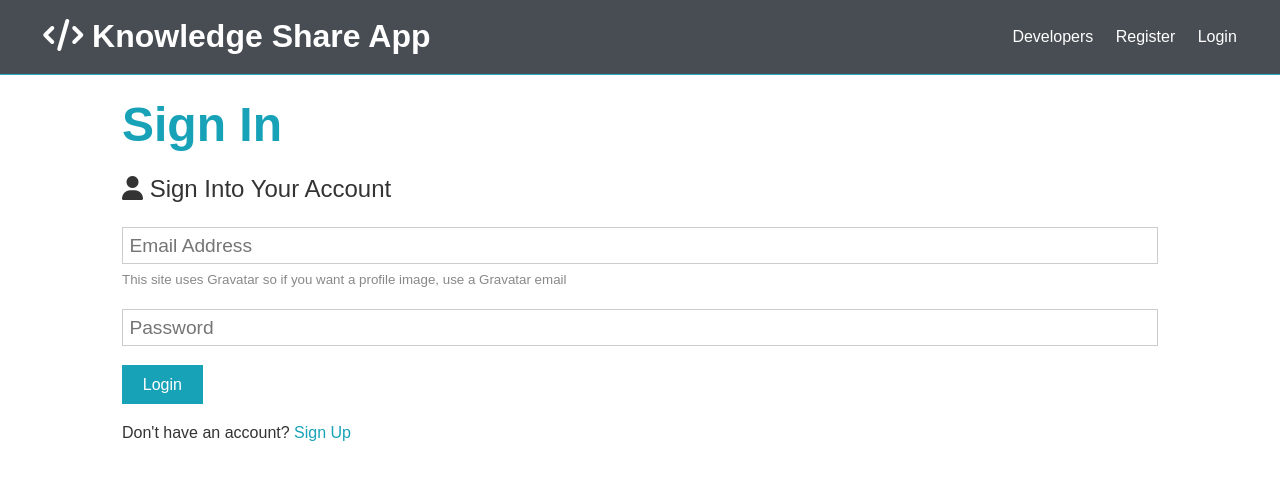
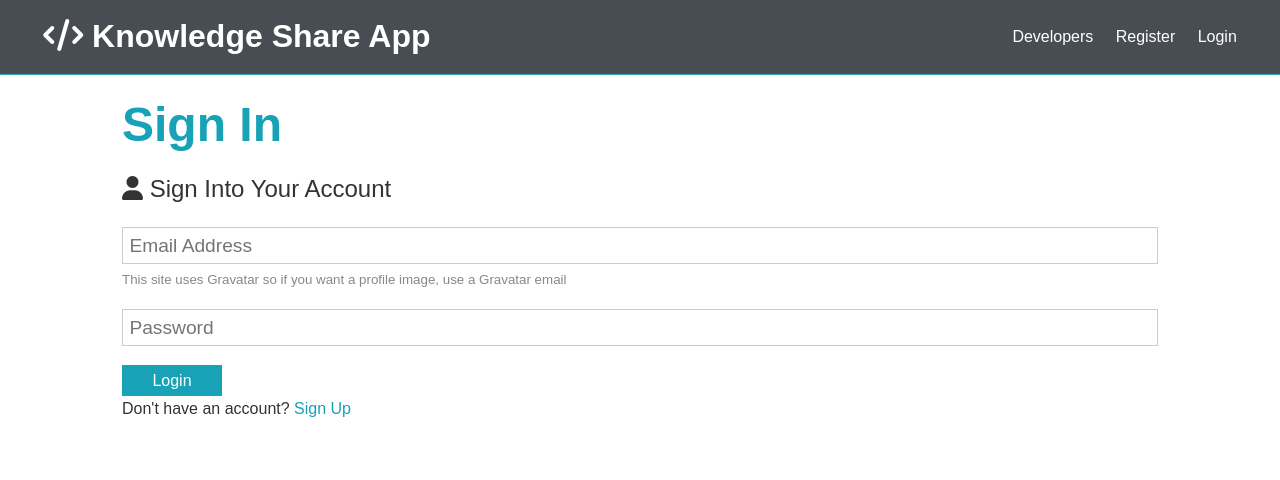
Before and after one commit to MitchfFirstGit/FullStackApp, a React (Create React App) app in the folder client/: page /login in a window 1280 px wide. Shown: the top 480 px of the page. Built offline with nearby package versions, Linux system fonts and the light colour scheme; no server answers.

Commit message:
Fix styles in auth component

```diff
--- a/client/src/App.css
+++ b/client/src/App.css
@@ -218,11 +218,7 @@ img {
   border-radius: 50%;
 }
 
-.line {
-  height: 1px;
-  background: #ccc;
-  margin: 1.5rem 0;
-}
+
 
 /* Forms */
 .form .form-group {
@@ -302,36 +298,6 @@ button {
 
 /* Profile Page */
 
-.profile-about {
-  grid-area: about;
-  text-align: center;
-}
-
-.profile-about .skills {
-  display: flex;
-  align-items: center;
-  justify-content: center;
-  text-align: center;
-}
-
-.profile-github {
-  grid-area: github;
-}
-
-.profile-github .repo {
-  display: flex;
-}
-
-.profile-github .repo > div:first-child {
-  flex: 7;
-  flex-basis: 70%;
-}
-
-.profile-github > div:last-child {
-  flex: 3;
-  flex-basis: 20%;
-}
-
 
 /* Mobile Styles */
 @media (max-width: 700px) {
--- a/client/src/components/Profile/components/ProfileAbout/ProfileAbout.js
+++ b/client/src/components/Profile/components/ProfileAbout/ProfileAbout.js
@@ -1,22 +1,24 @@
 // modules
 import React from 'react';
 import PropTypes from 'prop-types';
+// styles
+import styles from './styles.module.scss';
 
 const ProfileAbout = ({
   profile
 }) => (
-    <div className='profile-about bg-light p-2'>
+    <div className={styles.profileAbout }>
       {profile.bio && (
         <>
-          <h2 className='text-primary'>Bio</h2>
+          <h2 className={styles.title}>Bio</h2>
           <p>{profile.bio}</p>
-          <div className='line' />
+          <div className={styles.horizontalLine} />
         </>
       )}
-      <h2 className='text-primary'>Skill Set</h2>
-      <div className='skills'>
+      <h2 className={styles.title}>Skill Set</h2>
+      <div className={styles.skills}>
         {profile.skills.map((skill, index) => (
-          <div key={index} className='p-1'>
+          <div key={index} className={styles.skill}>
             <i className='fas fa-check' /> {skill}
           </div>
         ))}
--- a/client/src/components/Profile/components/ProfileAbout/styles.module.scss
+++ b/client/src/components/Profile/components/ProfileAbout/styles.module.scss
@@ -0,0 +1,28 @@
+.profileAbout {
+  grid-area: about;
+  text-align: center;
+  background: var(--light-color);
+  color: #333;
+  padding: 2rem;
+
+  .skills {
+    display: flex;
+    align-items: center;
+    justify-content: center;
+    text-align: center;
+  }
+
+  .title {
+    color: var(--primary-color);
+  }
+
+  .horizontalLine {
+    height: 1px;
+    background: #ccc;
+    margin: 1.5rem 0;
+  }
+
+  .skill {
+    padding: 1rem;
+  }
+}
--- a/client/src/components/auth/components/Login/Login.js
+++ b/client/src/components/auth/components/Login/Login.js
@@ -32,12 +32,12 @@ const Login = ({ login, isAuthenticated }) => {
 
   return (
     <>
-      <h1 className='large text-primary'>Sign In</h1>
-      <p className='lead'>
+      <h1 className={styles.header}>Sign In</h1>
+      <p className={styles.title}>
         <i className='fas fa-user' /> Sign Into Your Account
       </p>
       <form className={styles.form} onSubmit={onSubmit}>
-        <div className={styles.formGroup}>
+        <div className={styles.wrapper}>
           <input
             type='email'
             placeholder='Email Address'
@@ -46,12 +46,11 @@ const Login = ({ login, isAuthenticated }) => {
             onChange={onChange}
             required
           />
-          <small className={styles.formText}>
+          <small className={styles.hint}>
             This site uses Gravatar so if you want a profile image, use a
             Gravatar email
           </small>
         </div>
-        <div className={styles.formGroup}>
           <input
             type='password'
             placeholder='Password'
@@ -60,10 +59,9 @@ const Login = ({ login, isAuthenticated }) => {
             onChange={onChange}
             minLength={6}
           />
-        </div>
-        <input type='submit' className='btn btn-primary' value='Login' />
+        <input type='submit' className={styles.submitButton} value='Login' />
       </form>
-      <p className='my-1'>
+      <p className={styles.link}>
         Don't have an account? <Link to='/register'>Sign Up</Link>
       </p>
     </>
--- a/client/src/components/auth/components/Register/Register.js
+++ b/client/src/components/auth/components/Register/Register.js
@@ -42,12 +42,11 @@ const Register = ({ setNotification, register, isAuthenticated }) => {
 
   return (
     <>
-      <h1 className='large text-primary'>Sign Up</h1>
-      <p className='lead'>
+      <h1 className={styles.header}>Sign Up</h1>
+      <p className={styles.title}>
         <i className='fas fa-user' /> Create Your Account
       </p>
       <form className={styles.form} onSubmit={onSubmit}>
-        <div className={styles.formGroup}>
           <input
             type='text'
             placeholder='Name'
@@ -55,8 +54,7 @@ const Register = ({ setNotification, register, isAuthenticated }) => {
             value={name}
             onChange={onChange}
           />
-        </div>
-        <div className={styles.formGroup}>
+        <div className={styles.wrapper}>
           <input
             type='email'
             placeholder='Email Address'
@@ -64,12 +62,11 @@ const Register = ({ setNotification, register, isAuthenticated }) => {
             value={email}
             onChange={onChange}
           />
-          <small className={styles.formText}>
+          <small className={styles.hint}>
             This site uses Gravatar so if you want a profile image, use a
             Gravatar email
           </small>
         </div>
-        <div className={styles.formGroup}>
           <input
             type='password'
             placeholder='Password'
@@ -77,8 +74,6 @@ const Register = ({ setNotification, register, isAuthenticated }) => {
             value={password}
             onChange={onChange}
           />
-        </div>
-        <div className={styles.formGroup}>
           <input
             type='password'
             placeholder='Confirm Password'
@@ -86,10 +81,9 @@ const Register = ({ setNotification, register, isAuthenticated }) => {
             value={confirmPassword}
             onChange={onChange}
           />
-        </div>
-        <input type='submit' className='btn btn-primary' value='Register' />
+        <input type='submit' className={styles.submitButton} value='Register' />
       </form>
-      <p className='my-1'>
+      <p className={styles.link}>
         Already have an account? <Link to='/login'>Sign In</Link>
       </p>
     </>
--- a/client/src/components/auth/components/Register/styles.module.scss
+++ b/client/src/components/auth/components/Register/styles.module.scss
@@ -1,52 +1,55 @@
-.form .formGroup {
+.header {
+  font-size: 3rem;
+  line-height: 1.2;
+  margin-bottom: 1rem;
+  color: var(--primary-color);
+}
+
+.title {
+  font-size: 1.5rem;
+  margin-bottom: 1rem;
+}
+
+.form {
+  .wrapper {
     margin: 1.2rem 0;
   }
 
-  .form .formText {
+  .hint {
     display: block;
     margin-top: 0.3rem;
     color: #888;
   }
 
-  .form input[type='text'],
-  .form input[type='email'],
-  .form input[type='password'],
-  .form input[type='date'],
-  .form select,
-  .form textarea {
+  input {
     display: block;
     width: 100%;
     padding: 0.4rem;
     font-size: 1.2rem;
     border: 1px solid #ccc;
+    margin: 1.2rem 0;
   }
 
-  .form input[type='submit'],
-  button {
-    font: inherit;
+  input[type='email'] {
+    margin: 0;
   }
 
-  .form .social-input {
-    display: flex;
+  .submitButton {
+    display: inline-block;
+    padding: 0.4rem 1.3rem;
+    font-size: 1rem;
+    border: none;
+    cursor: pointer;
+    margin-right: 0.5rem;
+    transition: opacity 0.2s ease-in;
+    outline: none;
+    background: var(--primary-color);
+    color: #fff;
+    width: 100px;
+    margin: 0;
   }
 
-  .form .social-input i {
-    padding: 0.5rem;
-    width: 4rem;
+  .link {
+    margin: 1rem 0;
   }
-
-  .form .social-input i.fa-twitter {
-    color: #38a1f3;
-  }
-  .form .social-input i.fa-facebook {
-    color: #3b5998;
-  }
-  .form .social-input i.fa-instagram {
-    color: #3f729b;
-  }
-  .form .social-input i.fa-youtube {
-    color: #c4302b;
-  }
-  .form .social-input i.fa-linkedin {
-    color: #0077b5;
-  }
+}
```
